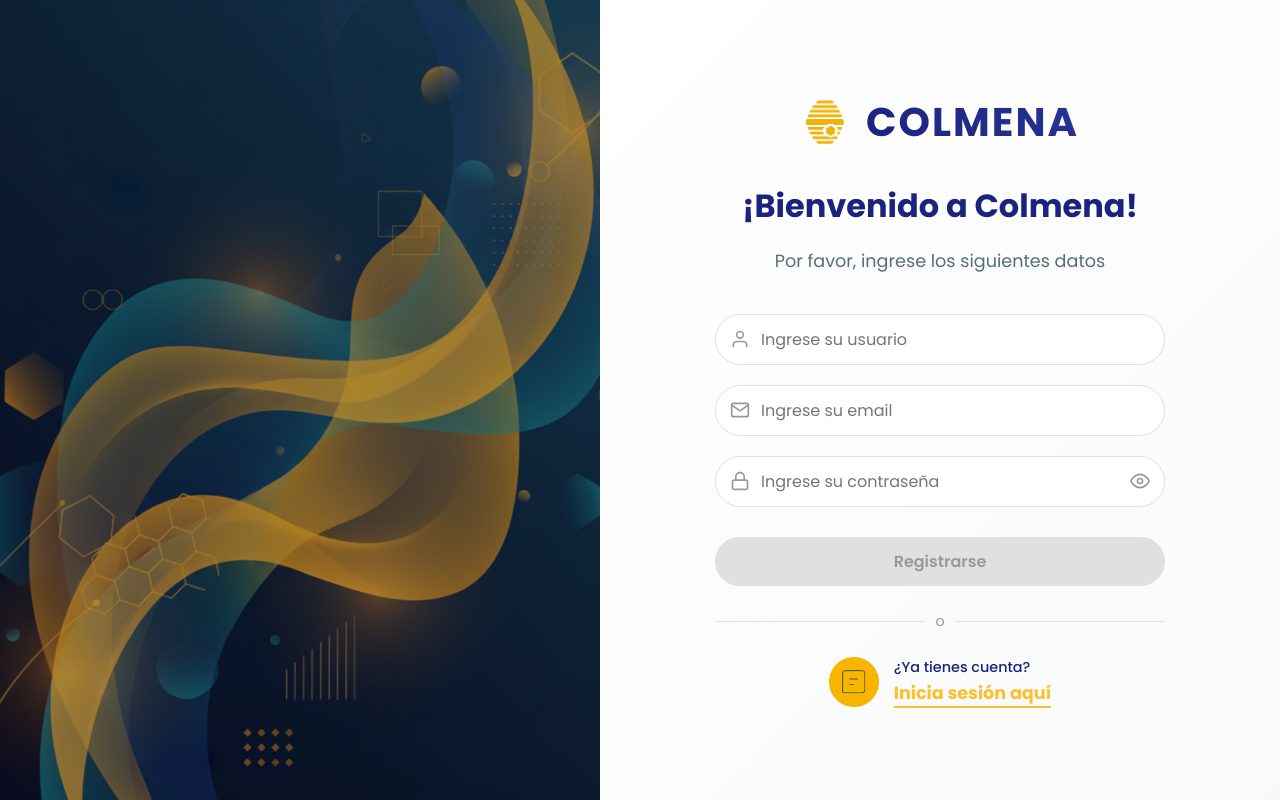
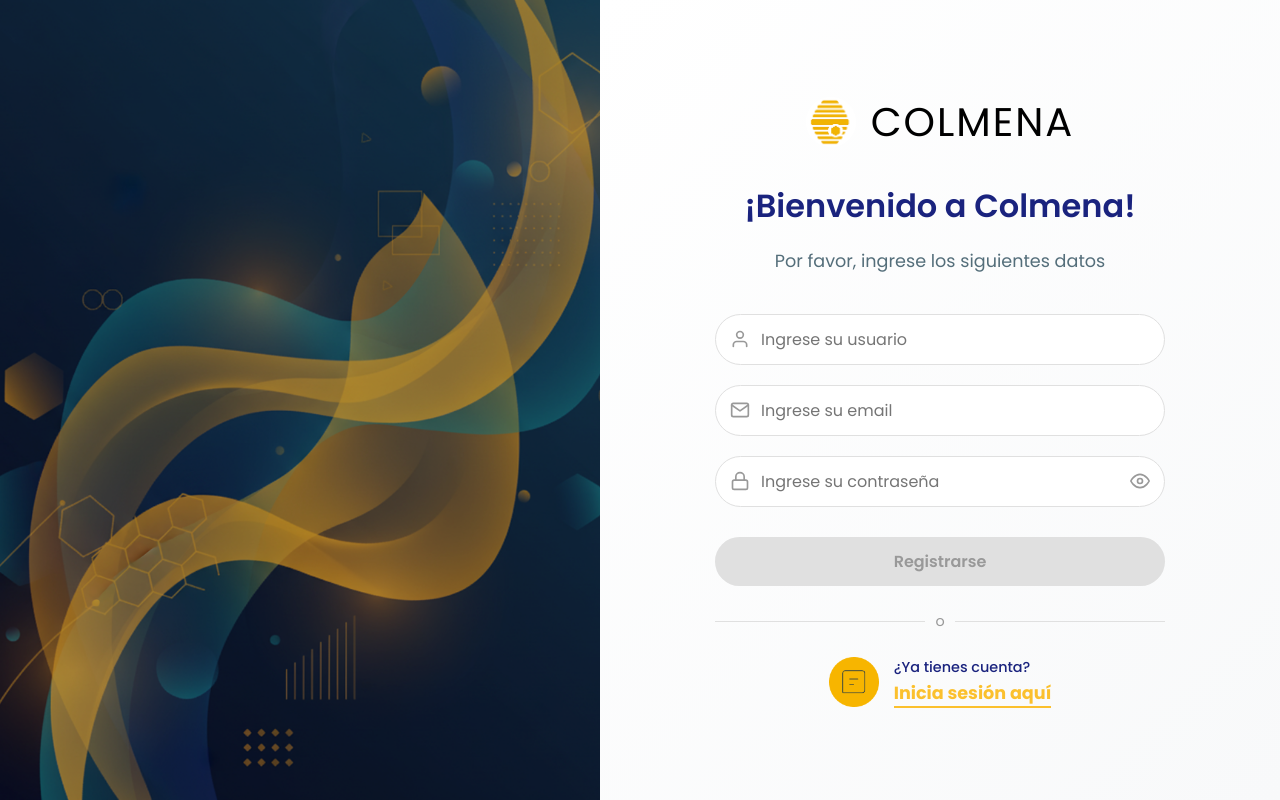
Before and after one commit to Colmerna/Colmena-Front, an Angular app: page /register in a window 1280 px wide. Built offline with nearby package versions, Linux system fonts and the light colour scheme.

Commit message:
Update register.component.css

```diff
--- a/src/app/usuarios/components/register/register.component.css
+++ b/src/app/usuarios/components/register/register.component.css
@@ -40,6 +40,12 @@
   text-align: center;
 }
 
+.login-content {
+  width: 100%;
+  max-width: 450px;
+  text-align: center;
+}
+
 /* Logo & Header */
 .logo-container {
   display: flex;
@@ -56,12 +62,12 @@
 
 .brand-name {
   font-size: 2.5rem;
-  font-weight: 800;
-  color: #1a237e;
+  font-weight: 400;
+  color: #000;
   margin: 0;
   letter-spacing: 2px;
   text-transform: uppercase;
-  background: linear-gradient(45deg, #1a237e, #283593);
+  background: #000;
   -webkit-background-clip: text;
   -webkit-text-fill-color: transparent;
 }
@@ -70,8 +76,8 @@
   font-size: 2rem;
   color: #1a237e;
   /* Deep Blue */
-  margin-bottom: 10px;
-  font-weight: 700;
+  margin-bottom: 5px;
+  font-weight: 600;
 }
 
 .welcome-subtitle {
```
